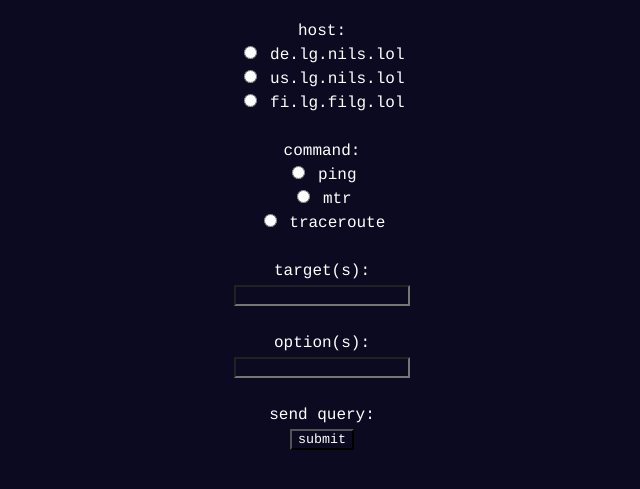
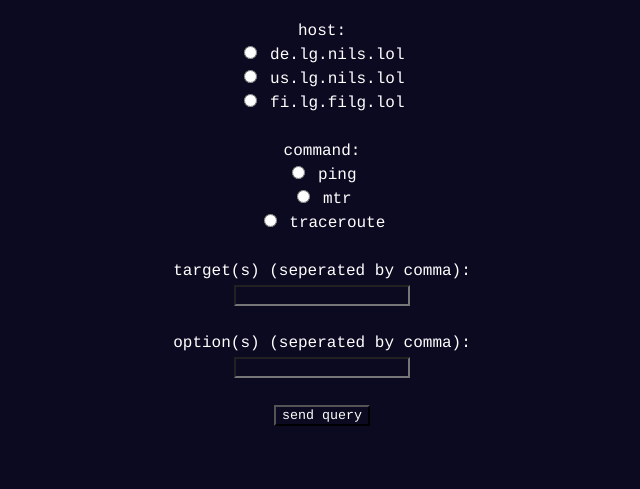
Before and after one commit to byReqz/probehost2-ui, a plain HTML site: page index.html in a window 1280 px wide. Shown: the part 91-580 px from the top of the page, without its empty margins (318-958 px from the left). Drawn offline with Linux system fonts and the light colour scheme.

Commit message:
update styling

```diff
--- a/index.html
+++ b/index.html
@@ -32,14 +32,13 @@
         <input type="radio" id="tracert" name="cmd" value="traceroute">
         <label for="tracert">traceroute</label><br>
         <br>
-        <label for="target">target(s):</label><br>
+        <label for="target">target(s) (seperated by comma):</label><br>
         <input type="text" id="target" name="target"><br>
         <br>
-        <label for="cmd">option(s):</label><br>
+        <label for="cmd">option(s) (seperated by comma):</label><br>
         <input type="text" id="options" name="options"><br>
         <br>
-        <label for="submit">send query:</label><br>
-        <input type="submit" value="submit"/>
+        <input type="submit" value="send query"/>
       </form>
       <script>
         function build_url() {
```
